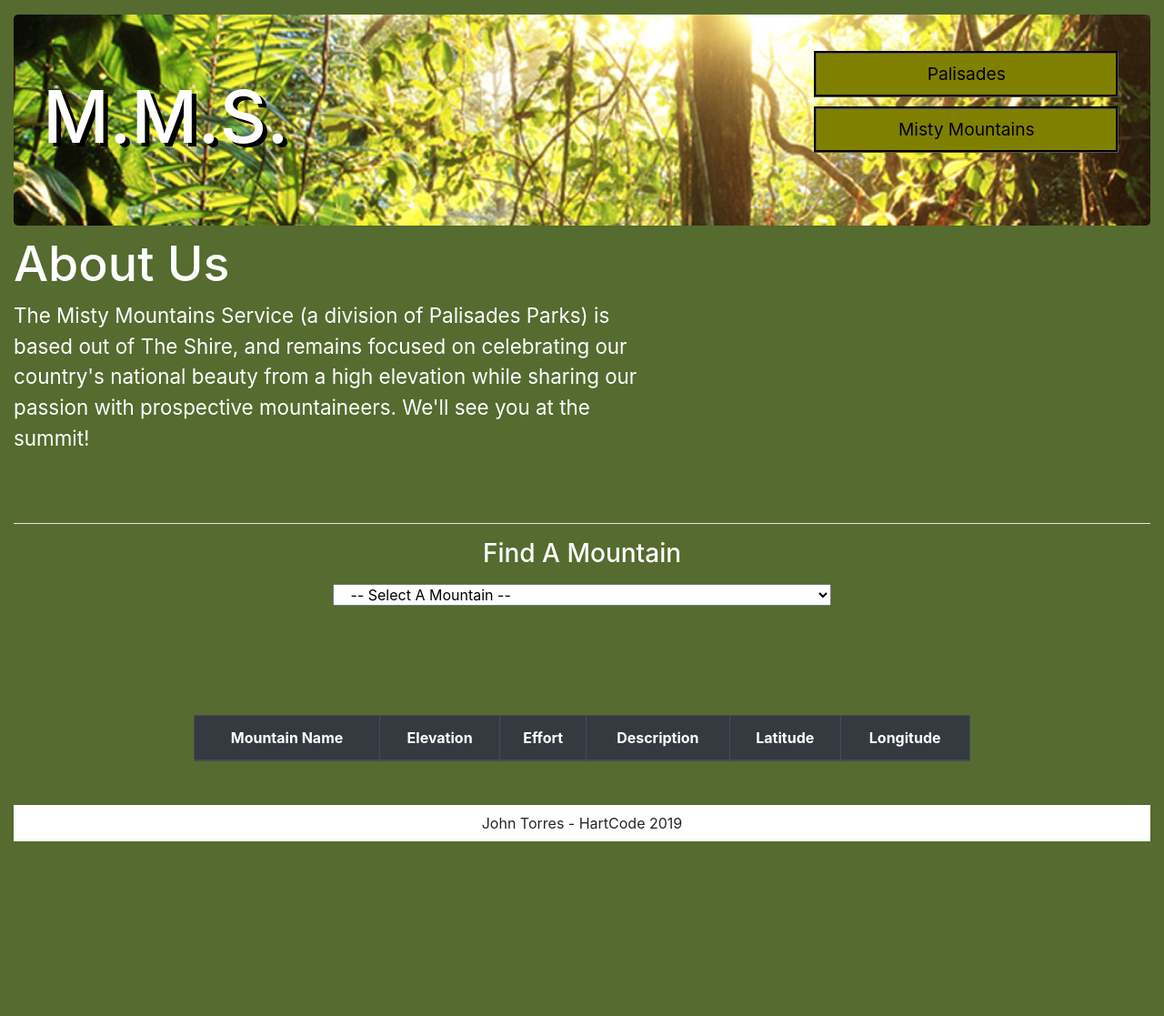
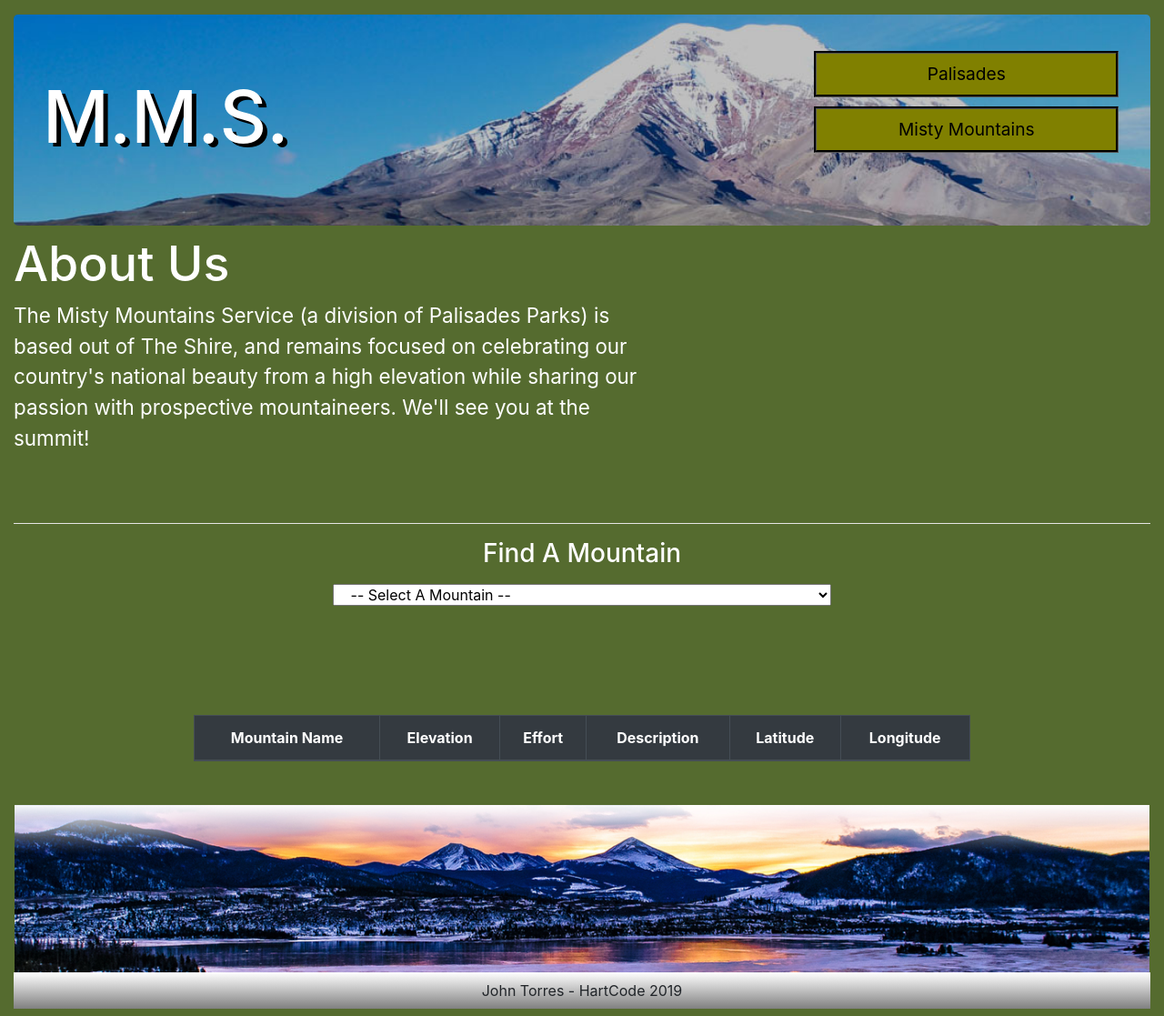
Before and after one commit to jtor101/EnjoyTheOutdoorsW3, a plain HTML site: page mountains.html in a window 1280 px wide. Shown: the whole page at 91% size. Before the commit the page ends 933 px from the top, so only its background shows below. Drawn offline with nearby package versions, Linux system fonts and the light colour scheme.

Commit message:
Added more images, updated look.

```diff
--- a/css/site.css
+++ b/css/site.css
@@ -2,10 +2,19 @@ body {
   background-color: darkolivegreen;
 }
 
-header {
+#indexHeader {
   position: relative;
   top: 1em;
   background-image: url("/images/headerbgforest.jpg");
+  background-color: darkgreen;
+  background-repeat: no-repeat;
+  background-size: cover;
+}
+
+#mtnHeader {
+  position: relative;
+  top: 1em;
+  background-image: url("/images/mtnheaderbg.jpg");
   background-color: darkgreen;
   background-repeat: no-repeat;
   background-size: cover;
@@ -49,6 +58,10 @@ label {
 #pickerByParkTypeDiv,
 #pickerByAllDiv {
   display: none;
+}
+
+footer {
+  background-image: linear-gradient(white, gray);
 }
 
 @media (min-width: 300px) {
@@ -112,7 +125,6 @@ label {
     position: relative;
     right: 4em;
   }
-
 }
 
 @media (min-width: 700px) {
--- a/mountains.html
+++ b/mountains.html
@@ -21,7 +21,7 @@
   </head>
 
   <body class="container-fluid">
-    <header class="jumbotron img-fluid">
+    <header class="jumbotron img-fluid" id="mtnHeader">
       <h1 class="text-left">M.M.S.</h1>
     </header>
 
@@ -62,7 +62,8 @@
         </form>
 
         <table
-          class="col-8 offset-2 table table-hover table-dark table-bordered mt-2 mb-5 text-center" id="mtnTable"
+          class="col-8 offset-2 table table-hover table-dark table-bordered mt-2 mb-5 text-center"
+          id="mtnTable"
         >
           <thead>
             <tr>
@@ -77,6 +78,9 @@
 
           <tbody id="mtnDisplay"></tbody>
         </table>
+      </div>
+      <div class="row">
+        <img class="img-fluid px-3" src="/images/mtnbodybg.jpg" />
       </div>
     </main>
 
```
Also changed, not shown: index.html (+4 -1 lines), images/indexbodybg.jpg (added), images/mtnbodybg.jpg (added), images/mtnheaderbg.jpg (added).
